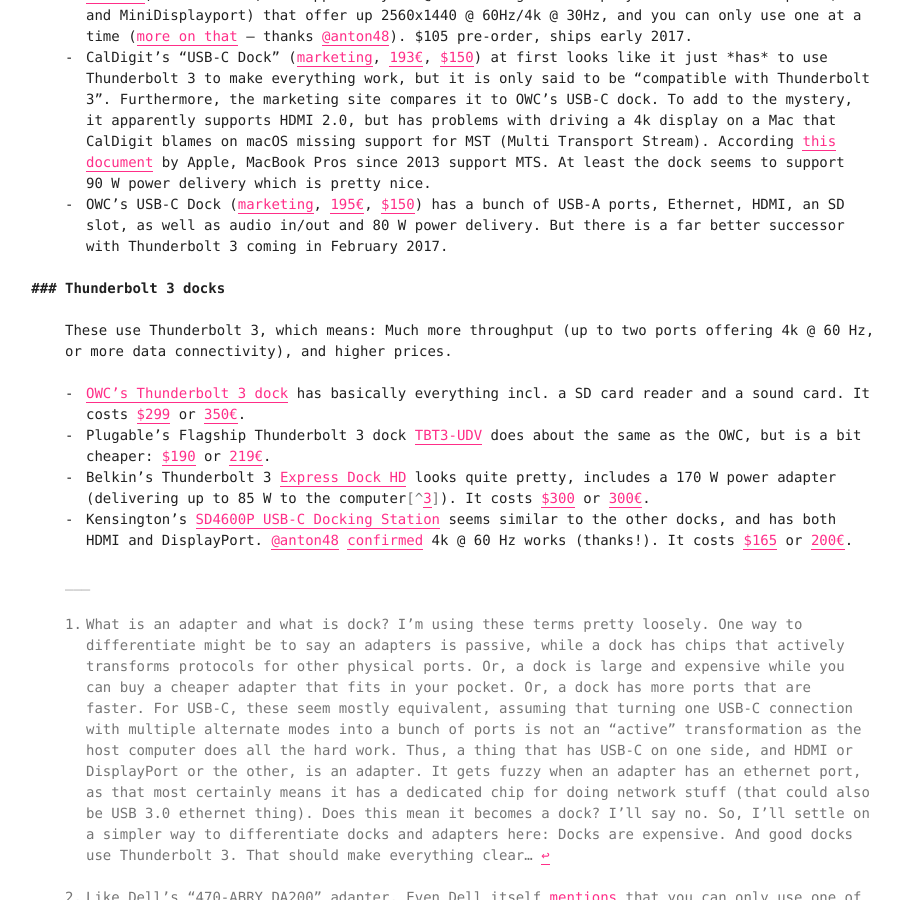
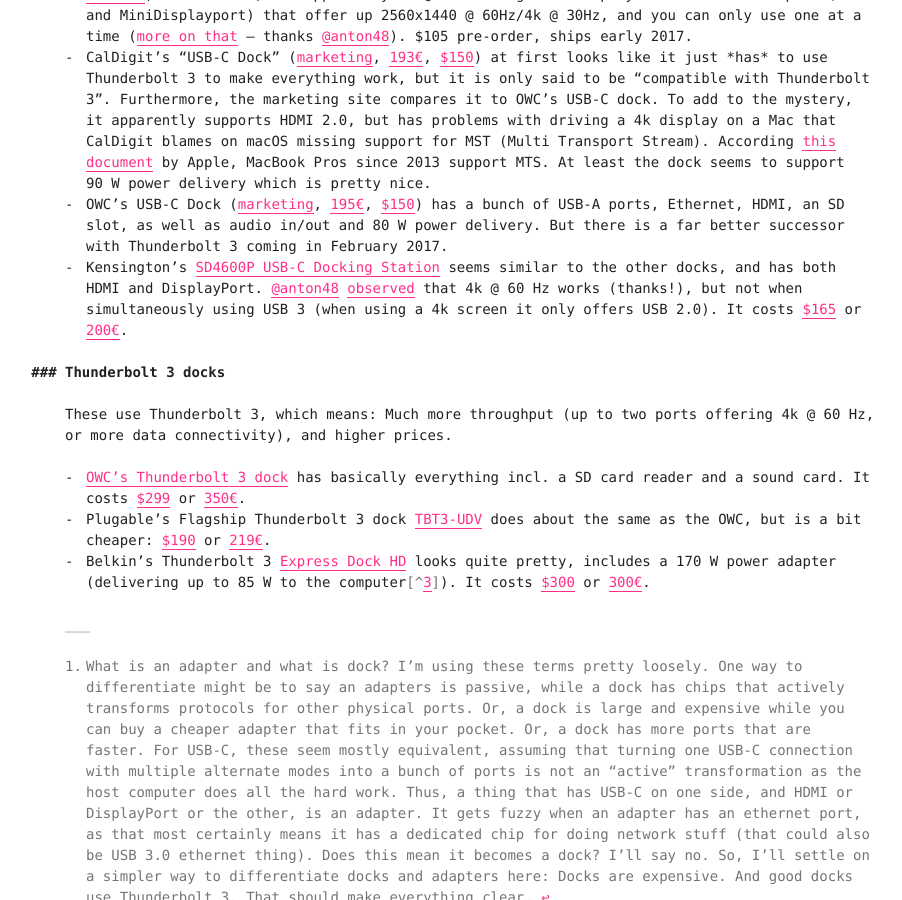
Before and after one commit to killercup/scribbles, a Jekyll site: the page built from _posts/2016-12-18-pascal-vs-usb-c.md, in a window 1280 px wide and 900 px high, scrolled down 7440 px. Shown: the whole window, without its empty margins (169-1071 px from the left). Built offline with Jekyll 4.4.1, drawn with Linux system fonts in a browser that asks for light colours.

Commit message:
USB-C post: Kensington docks is no TB3 dock
cf. #10

```diff
--- a/_posts/2016-12-18-pascal-vs-usb-c.md
+++ b/_posts/2016-12-18-pascal-vs-usb-c.md
@@ -260,6 +260,7 @@
 - [Arc Hub][arc], no Ethernet, but ~~apparently 4k @ 60Hz using Mini DisplayPort~~ two video outputs (HDMI and MiniDisplayport) that offer up 2560x1440 @ 60Hz/4k @ 30Hz, and you can only use one at a time ([more on that][issue-10] -- thanks [@anton48]). $105 pre-order, ships early 2017.
 - CalDigit's "USB-C Dock" ([marketing][caldigit], [193€][ade-caldigit], [$150][acom-caldigit]) at first looks like it just _has_ to use Thunderbolt 3 to make everything work, but it is only said to be "compatible with Thunderbolt 3". Furthermore, the marketing site compares it to OWC's USB-C dock. To add to the mystery, it apparently supports HDMI 2.0, but has problems with driving a 4k display on a Mac that CalDigit blames on macOS missing support for MST (Multi Transport Stream). According [this document][apple-HT206587] by Apple, MacBook Pros since 2013 support MTS. At least the dock seems to support 90 W power delivery which is pretty nice.
 - OWC's USB-C Dock ([marketing][owc-usbc], [195€][ade-owc-usbc], [$150][acom-owc-usbc]) has a bunch of USB-A ports, Ethernet, HDMI, an SD slot, as well as audio in/out and 80 W power delivery. But there is a far better successor with Thunderbolt 3 coming in February 2017.
+- Kensington's [SD4600P USB-C Docking Station][sd4600p] seems similar to the other docks, and has both HDMI and DisplayPort. [@anton48][] [observed][sd4600p-works] that 4k @ 60 Hz works (thanks!), but not when simultaneously using USB 3 (when using a 4k screen it only offers USB 2.0). It costs [$165][acom-sd4600p] or [200€][ade-sd4600p].
 
 [arc]: https://www.bourgedesign.com
 [issue-10]: https://github.com/killercup/scribbles/issues/10
@@ -279,7 +280,6 @@
 - [OWC's Thunderbolt 3 dock][owc-tb3] has basically everything incl. a SD card reader and a sound card. It costs [$299][acom-owc-tb3] or [350€][ade-owc-tb3].
 - Plugable's Flagship Thunderbolt 3 dock [TBT3-UDV] does about the same as the OWC, but is a bit cheaper: [$190][acom-TBT3-UDV] or [219€][ade-TBT3-UDV].
 - Belkin's Thunderbolt 3 [Express Dock HD][belkin-tb3] looks quite pretty, includes a 170 W power adapter (delivering up to 85 W to the computer[^belkin-cable]). It costs [$300][acom-belkin-tb3] or [300€][ade-belkin-tb3].
-- Kensington's [SD4600P USB-C Docking Station][sd4600p] seems similar to the other docks, and has both HDMI and DisplayPort. [@anton48][] [confirmed][sd4600p-works] 4k @ 60 Hz works (thanks!). It costs [$165][acom-sd4600p] or [200€][ade-sd4600p].
 
 [^belkin-cable]: 85 W and Thunderbolt 3… wait a second! This sounds like a new cable that is better than the rest! Or maybe it's just the default Belkin Thunderbolt 3 cable with a "85 W" label pasted over the original "60 W" one.
 
```
